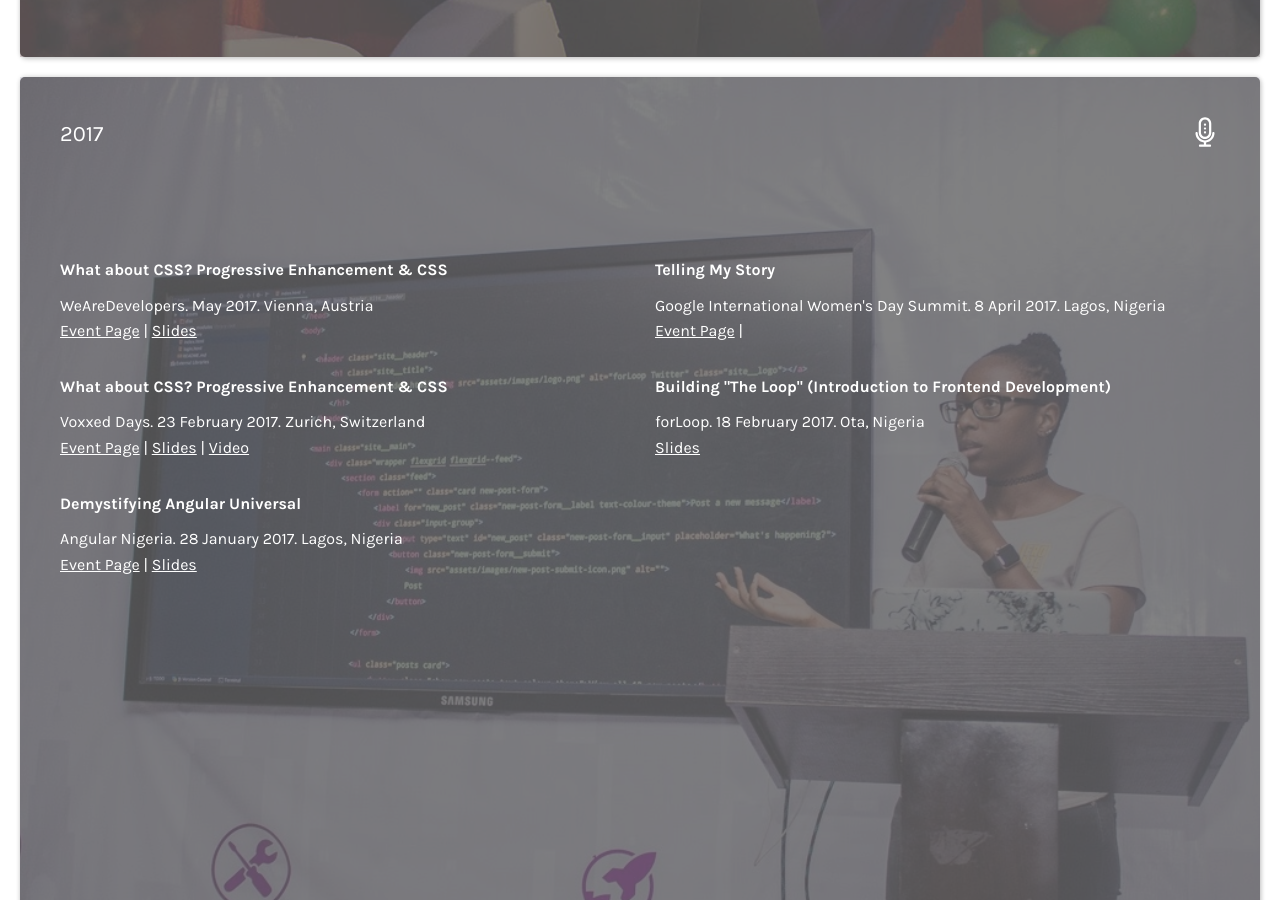
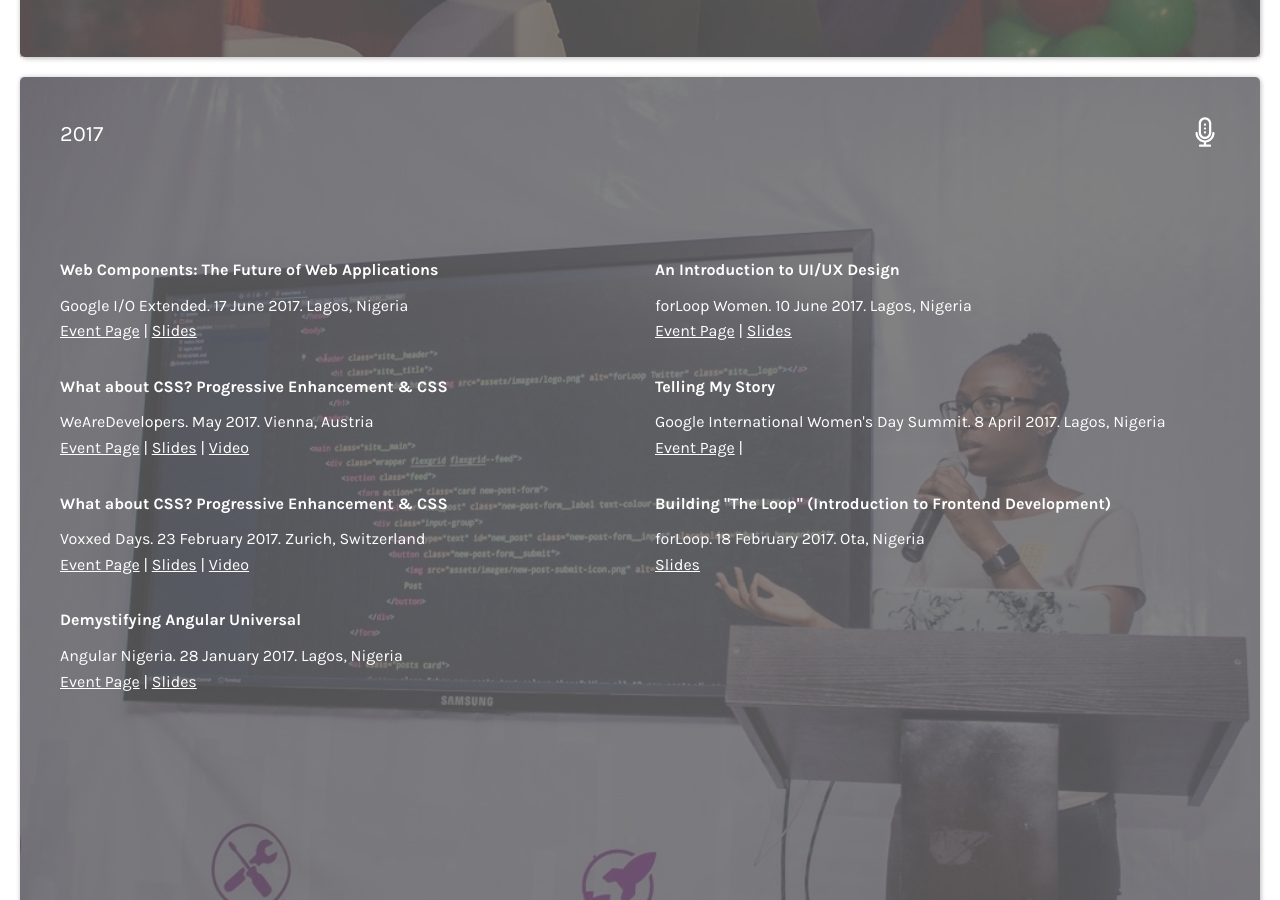
Before and after one commit to ireade/ireaderinokun.com, a Jekyll site: the page built from speaking.html, in a window 1280 px wide and 900 px high, scrolled down 823 px. Built offline with Jekyll 4.4.1, drawn with Linux system fonts in a browser that asks for light colours.

Commit message:
Fix typos

```diff
--- a/_data/speaking.yml
+++ b/_data/speaking.yml
@@ -92,12 +92,29 @@
   featured_image: '/assets/img/speaking/talk_forloop_2017.jpg',
   talks: [
       {
+          title: 'Web Components: The Future of Web Applications',
+          conference: 'Google I/O Extended',
+          location: 'Lagos, Nigeria',
+          date: '17 June 2017',
+          event_page_url: 'https://www.meetup.com/gdg-lagos/events/240562292/?rv=ea1&_af=event&_af_eid=240562292&https=on',
+          slides_url: 'https://speakerdeck.com/ireade/web-components-the-future-of-web-applications'
+      },
+      {
+          title: 'An Introduction to UI/UX Design',
+          conference: 'forLoop Women',
+          location: 'Lagos, Nigeria',
+          date: '10 June 2017',
+          event_page_url: 'http://forloop.ng/events/a-successful-female-dev-j3fnofgu',
+          slides_url: 'https://speakerdeck.com/ireade/ux-workshop'
+      },
+      {
           title: 'What about CSS? Progressive Enhancement & CSS',
           conference: 'WeAreDevelopers',
           location: 'Vienna, Austria',
           date: 'May 2017',
           event_page_url: 'https://www.wearedevelopers.com',
           slides_url: 'https://speakerdeck.com/ireade/what-about-css-progressive-enhancement-and-css-updated',
+          video_url: 'https://www.youtube.com/watch?v=ALPQ1bXVA1w'
       },
       {
           title: 'Telling My Story',
--- a/_data/writing.yml
+++ b/_data/writing.yml
@@ -26,7 +26,7 @@
 }
 - {
 	title: 'How to Bootstrap an Angular Application',
-	url: 'https://heloangular.com/how-to-bootstrap-an-angular-application',
+	url: 'https://helloangular.com/how-to-bootstrap-an-angular-application',
 	blog: 'hello-angular',
 	excerpt: 'In order to launch an Angular application, we need to bootstrap it. Bootstrapping is a way for us to tell Angular where to start running our application....'
 }
--- a/_includes/section-contact.html
+++ b/_includes/section-contact.html
@@ -44,7 +44,7 @@
                     <textarea name="nojs_message" rows="2" aria-label="message" placeholder="Your message"></textarea>
                 </p>
                 Best regards,<br>
-                <input type="text" name="Full Name" aria-label="Full Name" placeholder="Your name">
+                <input class="emailme-sender" type="text" name="Full Name" aria-label="Full Name" placeholder="Your name">
             </div>
             <input type="hidden" name="_next" value="https://ireaderinokun.com/thanks/" />
             <input type="text" name="_gotcha" style="display:none" />
```
Also changed, not shown: _scripts/page-contact.js (+7 -0 lines), assets/js/main.js.
